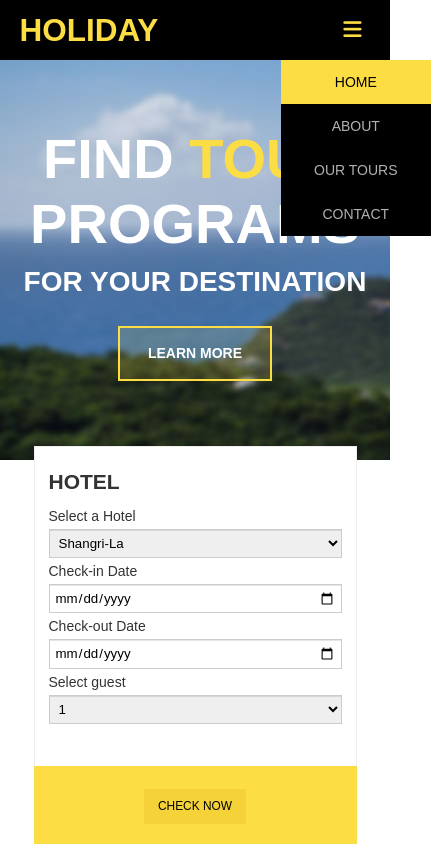
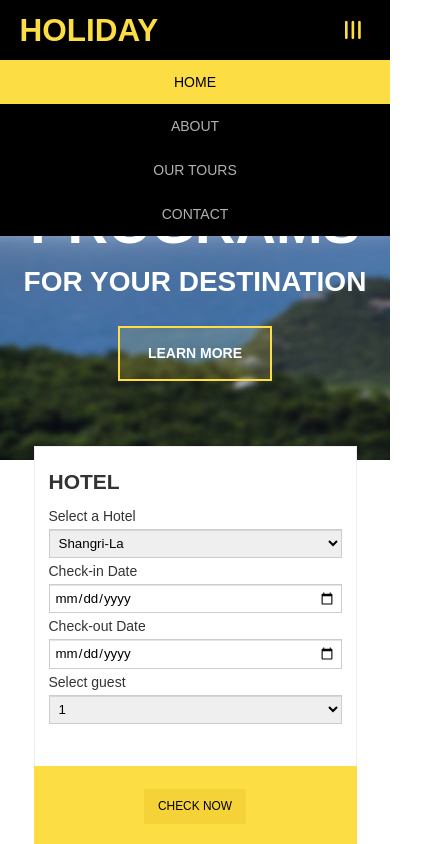
Before and after one commit to TutulDevs/holiday, a plain HTML site: page index.html in a window 390 px wide. Both pictures are taken after a click on the label 352 px from the left and 30 px from the top of the page. Shown: the top 844 px of the page, 431 px wide, since content can reach past the window. Drawn offline with Linux system fonts and the light colour scheme.

Commit message:
fixed header and some typos

```diff
--- a/css/responsive.css
+++ b/css/responsive.css
@@ -2,6 +2,7 @@
 
 @media screen and (max-width: 800px ) {
     body {
+        width: 100vw;
         overflow-x: hidden;
     }
     header {
@@ -10,13 +11,14 @@
     #menu {
         background: var(--black);
         position: absolute;
-        left: 999px;
         top: 60px;
-        width: 150px;
+        left: -100%;
+        width: 100%;
         height: auto;
         flex-direction: column;
         transition: var(--speed);
     }
+
     #menu a {
         text-align: center;
         padding: 1rem;
@@ -29,7 +31,10 @@
     }
 
     #toggler:checked ~ #menu {
-        left: 72%;
+        left: 0;
+    }
+    #toggler:checked ~ .label {
+        transform: rotate(90deg);
     }
 
     .work {
```
Also changed, not shown: 1 other file.
